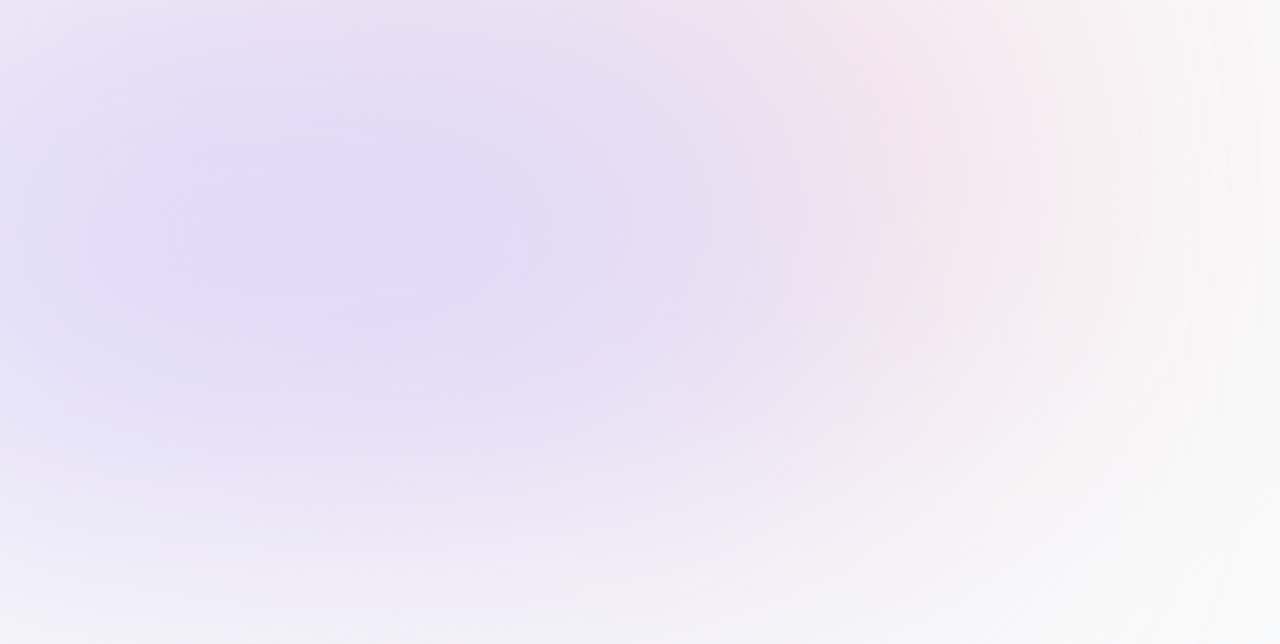
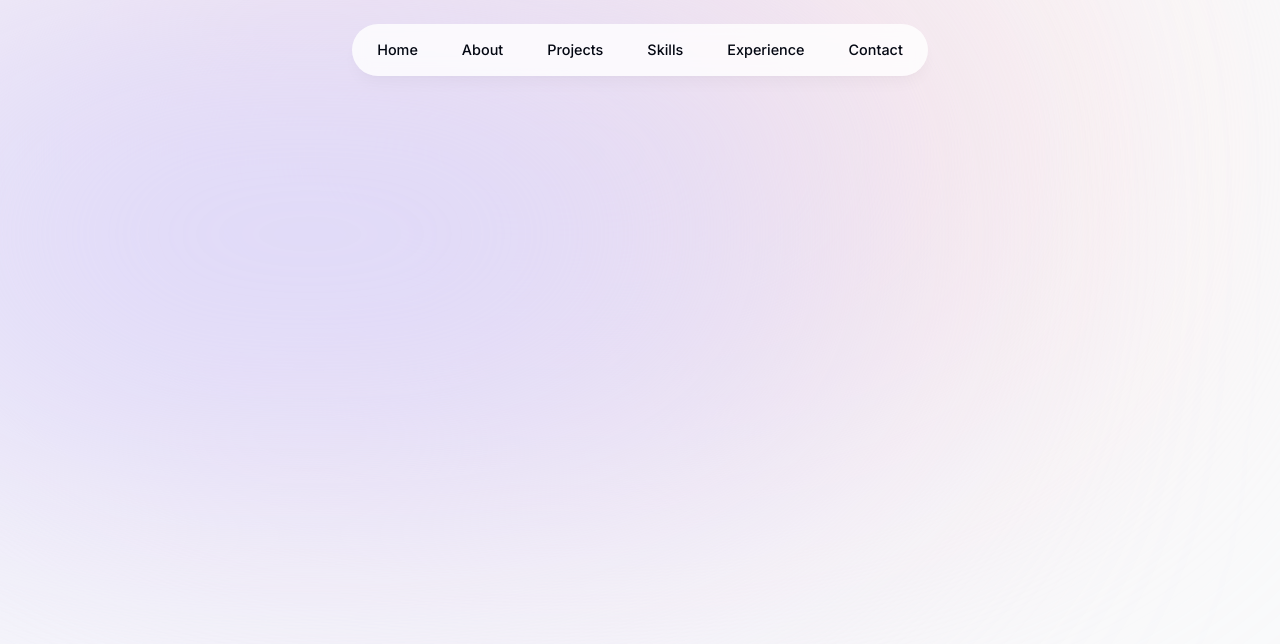
Before and after one commit to veminovici/front-bnb, a Next.js app in the folder 003-njs-portfolio/: page / in a window 1280 px wide. Shown: the top 644 px of the page. Built offline with nearby package versions, Linux system fonts and the light colour scheme.

Commit message:
Add header

```diff
--- a/003-njs-portfolio/package.json
+++ b/003-njs-portfolio/package.json
@@ -9,6 +9,8 @@
     "lint": "next lint"
   },
   "dependencies": {
+    "clsx": "^2.0.0",
+    "framer-motion": "^10.16.4",
     "next": "14.0.1",
     "react": "^18",
     "react-dom": "^18",
--- a/003-njs-portfolio/src/app/layout.tsx
+++ b/003-njs-portfolio/src/app/layout.tsx
@@ -1,29 +1,30 @@
-import type { Metadata } from 'next'
-import { Inter } from 'next/font/google'
-import './globals.css'
-import BackgroundRed from '@/components/background-red'
-import BackgroundBlue from '@/components/background-blue'
+import type { Metadata } from 'next';
+import { Inter } from 'next/font/google';
+import './globals.css';
+import BackgroundRed from '@/components/background-red';
+import BackgroundBlue from '@/components/background-blue';
+import Header from '@/components/header';
 
-const inter = Inter({ subsets: ['latin'] })
+const inter = Inter({ subsets: ['latin'] });
 
 export const metadata: Metadata = {
   title: 'Ricardo | Personal Portfolio',
   description: 'Ricardo is a full-stack developer',
-}
+};
 
 export default function RootLayout({
   children,
 }: {
-  children: React.ReactNode
+  children: React.ReactNode;
 }) {
   return (
-    <html lang="en">
-      <body
-      className={`${inter.className} relative bg-gray-50 text-gray-950`}>
+    <html lang='en'>
+      <body className={`${inter.className} relative bg-gray-50 text-gray-950`}>
         <BackgroundRed />
         <BackgroundBlue />
+        <Header />
         {children}
-        </body>
+      </body>
     </html>
-  )
+  );
 }
--- /dev/null
+++ b/003-njs-portfolio/src/components/header.tsx
@@ -0,0 +1,39 @@
+'use client';
+
+import React from 'react';
+import { motion } from 'framer-motion';
+import { links } from '@/lib/data';
+import Link from 'next/link';
+import clsx from 'clsx';
+
+export default function Header() {
+  return (
+    <header className='z-[999] relative'>
+      <motion.div
+        className='fixed top-0 left-1/2 h-[4.5rem] w-full rounded-none border-white border-opacity-40 bg-white bg-opacity-80 shadow-lg shadow-black/[0.03] backdrop-blur-[0.5rem] sm:top-6 sm:h-[3.25rem] sm:w-[36rem] sm:rounded-full'
+        initial={{ y: -100, x: '-50%', opacity: 0 }}
+        animate={{ y: 0, x: '-50%', opacity: 1 }}></motion.div>
+
+      <nav className='flex fixed top-[0.15rem] left-1/2 h-12 -translate-x-1/2 py-2 sm:top-[1.7rem] sm:h-[initial] sm:py-0'>
+        <ul className='flex w-[22rem] flex-wrap items-center justify-center gap-y-1 text-[0.9rem] font-medium text-gray-500 sm:w-[initial] sm:flex-nowrap sm:gap-5'>
+          {links.map((link) => (
+            <motion.li
+              className='h-3/4 flex items-center justify-center relative'
+              key={link.hash}
+              initial={{ y: -100, opacity: 0 }}
+              animate={{ y: 0, opacity: 1 }}>
+              <Link
+                className={clsx(
+                  'flex w-full items-center justify-center px-3 py-3 hover:text-gray-950 transition',
+                  'text-gray-950'
+                )}
+                href={link.hash}>
+                {link.name}
+              </Link>
+            </motion.li>
+          ))}
+        </ul>
+      </nav>
+    </header>
+  );
+}
--- a/003-njs-portfolio/src/lib/data.ts
+++ b/003-njs-portfolio/src/lib/data.ts
@@ -1,107 +1,107 @@
-import React from "react";
-import { CgWorkAlt } from "react-icons/cg";
-import { FaReact } from "react-icons/fa";
-import { LuGraduationCap } from "react-icons/lu";
-import corpcommentImg from "@/public/corpcomment.png";
-import rmtdevImg from "@/public/rmtdev.png";
-import wordanalyticsImg from "@/public/wordanalytics.png";
+import React from 'react';
+import { CgWorkAlt } from 'react-icons/cg';
+import { FaReact } from 'react-icons/fa';
+import { LuGraduationCap } from 'react-icons/lu';
+// import corpcommentImg from '/corpcomment.png';
+// import rmtdevImg from '/rmtdev.png';
+// import wordanalyticsImg from '/wordanalytics.png';
 
 export const links = [
   {
-    name: "Home",
-    hash: "#home",
+    name: 'Home',
+    hash: '#home',
   },
   {
-    name: "About",
-    hash: "#about",
+    name: 'About',
+    hash: '#about',
   },
   {
-    name: "Projects",
-    hash: "#projects",
+    name: 'Projects',
+    hash: '#projects',
   },
   {
-    name: "Skills",
-    hash: "#skills",
+    name: 'Skills',
+    hash: '#skills',
   },
   {
-    name: "Experience",
-    hash: "#experience",
+    name: 'Experience',
+    hash: '#experience',
   },
   {
-    name: "Contact",
-    hash: "#contact",
+    name: 'Contact',
+    hash: '#contact',
   },
 ] as const;
 
 export const experiencesData = [
   {
-    title: "Graduated bootcamp",
-    location: "Miami, FL",
+    title: 'Graduated bootcamp',
+    location: 'Miami, FL',
     description:
-      "I graduated after 6 months of studying. I immediately found a job as a front-end developer.",
+      'I graduated after 6 months of studying. I immediately found a job as a front-end developer.',
     icon: React.createElement(LuGraduationCap),
-    date: "2019",
+    date: '2019',
   },
   {
-    title: "Front-End Developer",
-    location: "Orlando, FL",
+    title: 'Front-End Developer',
+    location: 'Orlando, FL',
     description:
-      "I worked as a front-end developer for 2 years in 1 job and 1 year in another job. I also upskilled to the full stack.",
+      'I worked as a front-end developer for 2 years in 1 job and 1 year in another job. I also upskilled to the full stack.',
     icon: React.createElement(CgWorkAlt),
-    date: "2019 - 2021",
+    date: '2019 - 2021',
   },
   {
-    title: "Full-Stack Developer",
-    location: "Houston, TX",
+    title: 'Full-Stack Developer',
+    location: 'Houston, TX',
     description:
       "I'm now a full-stack developer working as a freelancer. My stack includes React, Next.js, TypeScript, Tailwind, Prisma and MongoDB. I'm open to full-time opportunities.",
     icon: React.createElement(FaReact),
-    date: "2021 - present",
+    date: '2021 - present',
   },
 ] as const;
 
 export const projectsData = [
   {
-    title: "CorpComment",
+    title: 'CorpComment',
     description:
-      "I worked as a full-stack developer on this startup project for 2 years. Users can give public feedback to companies.",
-    tags: ["React", "Next.js", "MongoDB", "Tailwind", "Prisma"],
-    imageUrl: corpcommentImg,
+      'I worked as a full-stack developer on this startup project for 2 years. Users can give public feedback to companies.',
+    tags: ['React', 'Next.js', 'MongoDB', 'Tailwind', 'Prisma'],
+    // imageUrl: corpcommentImg,
   },
   {
-    title: "rmtDev",
+    title: 'rmtDev',
     description:
-      "Job board for remote developer jobs. I was the front-end developer. It has features like filtering, sorting and pagination.",
-    tags: ["React", "TypeScript", "Next.js", "Tailwind", "Redux"],
-    imageUrl: rmtdevImg,
+      'Job board for remote developer jobs. I was the front-end developer. It has features like filtering, sorting and pagination.',
+    tags: ['React', 'TypeScript', 'Next.js', 'Tailwind', 'Redux'],
+    // imageUrl: rmtdevImg,
   },
   {
-    title: "Word Analytics",
+    title: 'Word Analytics',
     description:
-      "A public web app for quick analytics on text. It shows word count, character count and social media post limits.",
-    tags: ["React", "Next.js", "SQL", "Tailwind", "Framer"],
-    imageUrl: wordanalyticsImg,
+      'A public web app for quick analytics on text. It shows word count, character count and social media post limits.',
+    tags: ['React', 'Next.js', 'SQL', 'Tailwind', 'Framer'],
+    // imageUrl: wordanalyticsImg,
   },
 ] as const;
 
 export const skillsData = [
-  "HTML",
-  "CSS",
-  "JavaScript",
-  "TypeScript",
-  "React",
-  "Next.js",
-  "Node.js",
-  "Git",
-  "Tailwind",
-  "Prisma",
-  "MongoDB",
-  "Redux",
-  "GraphQL",
-  "Apollo",
-  "Express",
-  "PostgreSQL",
-  "Python",
-  "Django",
-  "Framer Motion",
+  'HTML',
+  'CSS',
+  'JavaScript',
+  'TypeScript',
+  'React',
+  'Next.js',
+  'Node.js',
+  'Git',
+  'Tailwind',
+  'Prisma',
+  'MongoDB',
+  'Redux',
+  'GraphQL',
+  'Apollo',
+  'Express',
+  'PostgreSQL',
+  'Python',
+  'Django',
+  'Framer Motion',
 ] as const;
```
Also changed, not shown: 1 other file (tests, documents, lock files or other folders).
